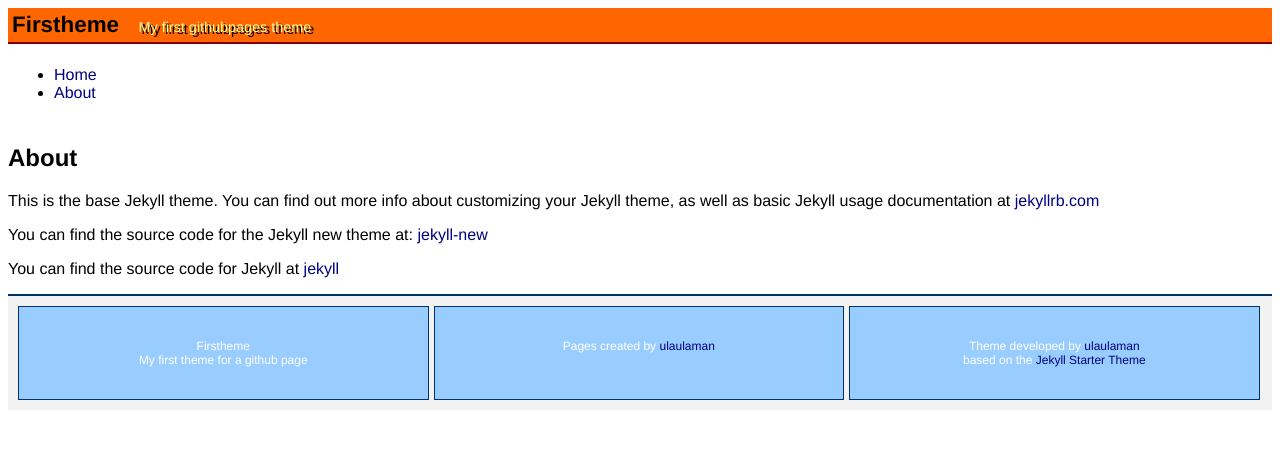
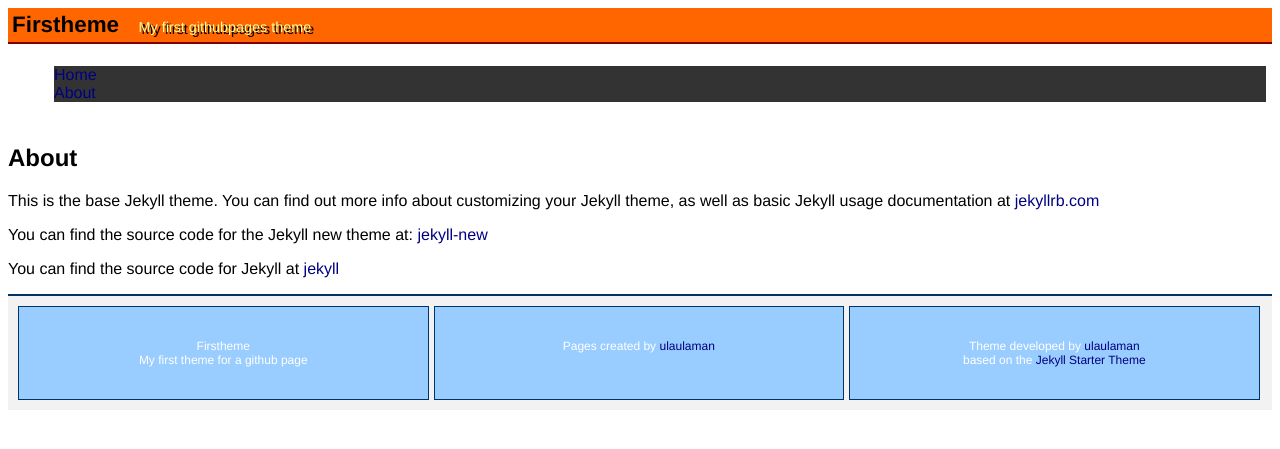
Before and after one commit to ulaulaman/firstheme, a Jekyll site: the page built from about.md, in a window 1280 px wide. Shown: the top 449 px of the page. Built offline with Jekyll 4.4.1, drawn with Linux system fonts in a browser that asks for light colours.

Commit message:
Update header.html

```diff
--- a/_includes/header.html
+++ b/_includes/header.html
@@ -7,8 +7,8 @@
 
 <div id="nav">
   <ul class="nav">
-    <li><a href="{{ 'index.html' | relative_url }}">Home</a></li>
-    <li><a href="{{ 'about.html' | relative_url }}">About</a></li>
+    <li class="nav"><a href="{{ 'index.html' | relative_url }}">Home</a></li>
+    <li class="nav"><a href="{{ 'about.html' | relative_url }}">About</a></li>
   </ul>
 </div>
 
```
